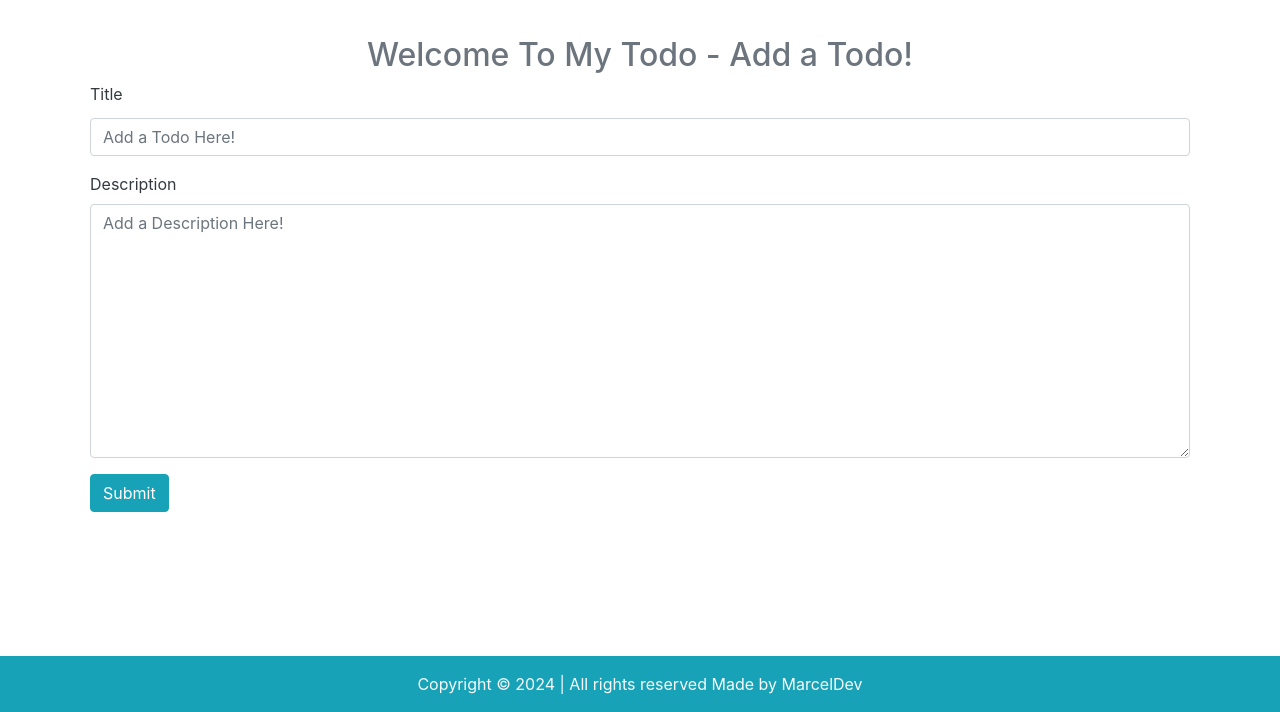
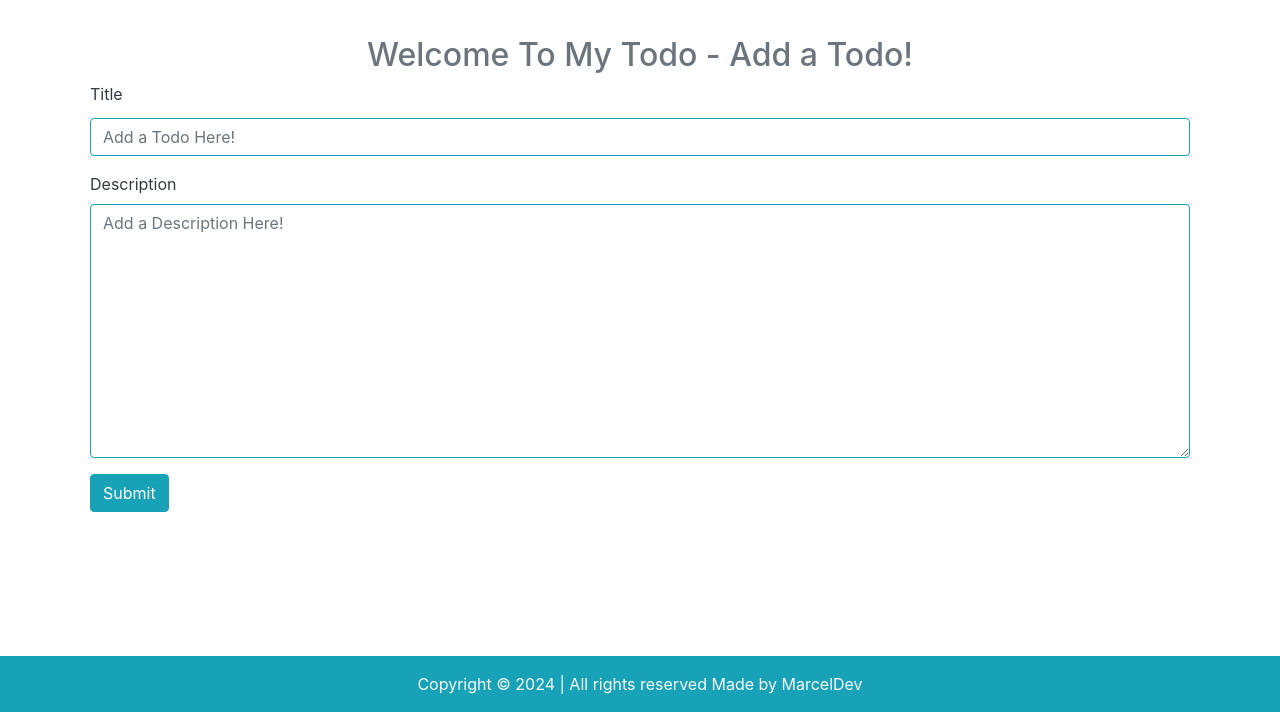
Before and after one commit to MarcTO2/TODO, a Django app: page / in a window 1280 px wide. Shown: the part 88-800 px from the top of the page. Run offline with Django 4.2, Linux system fonts and the light colour scheme; a user stored in the database is signed in; some libraries are stand-ins or nearby versions.

Commit message:
completed

```diff
--- a/myapp/Todo/templates/Todo/tasks.html
+++ b/myapp/Todo/templates/Todo/tasks.html
@@ -52,7 +52,7 @@
           <td>{{task.taskTitle}}</td>
           <td>{{task.taskDescription}}</td>
           <td>
-            <input type="checkbox" onclick="updateTaskCompletion({{ task.id }})" {% if task.complete %}checked{% endif %}>
+            <input type="checkbox" class="border border-info" onclick="updateTaskCompletion({{ task.id }})" {% if task.complete %}checked{% endif %}>
           </td>
           <td>
             <a href="{% url 'edit_task' task.id %}" class="btn btn-info btn-sm col-sm-12 col-md-6 col-lg-4 order-sm-2 offset-1">Edit</a>
--- a/myapp/Todo/templates/base.html
+++ b/myapp/Todo/templates/base.html
@@ -63,11 +63,11 @@
         {% csrf_token %}
         <div class="form-group">
             <label for="title" class="text-dark card-title">Title</label>
-            <input type="text" class="form-control" id="title" name="title" aria-describedby="emailHelp" placeholder="Add a Todo Here!">
+            <input type="text" class="form-control border border-info" id="title" name="title" aria-describedby="emailHelp" placeholder="Add a Todo Here!">
         </div>
         <div class="form-group">
             <label for="description" class="text-dark">Description</label>
-            <textarea class="form-control" name="description" id="description" cols="30" rows="10" placeholder="Add a Description Here!"></textarea>
+            <textarea class="form-control border border-info" name="description" id="description" cols="30" rows="10" placeholder="Add a Description Here!"></textarea>
         </div>
         <button type="submit" class="btn btn-info">Submit</button>
     </form>
--- a/myapp/myapp/settings.py
+++ b/myapp/myapp/settings.py
@@ -73,7 +73,7 @@ TEMPLATES = [
     },
 ]
 
-WSGI_APPLICATION = 'Todos.py'
+WSGI_APPLICATION = 'myapp.wsgi.application'
 
 
 # Database
```
Also changed, not shown: myapp/db.sqlite3.
